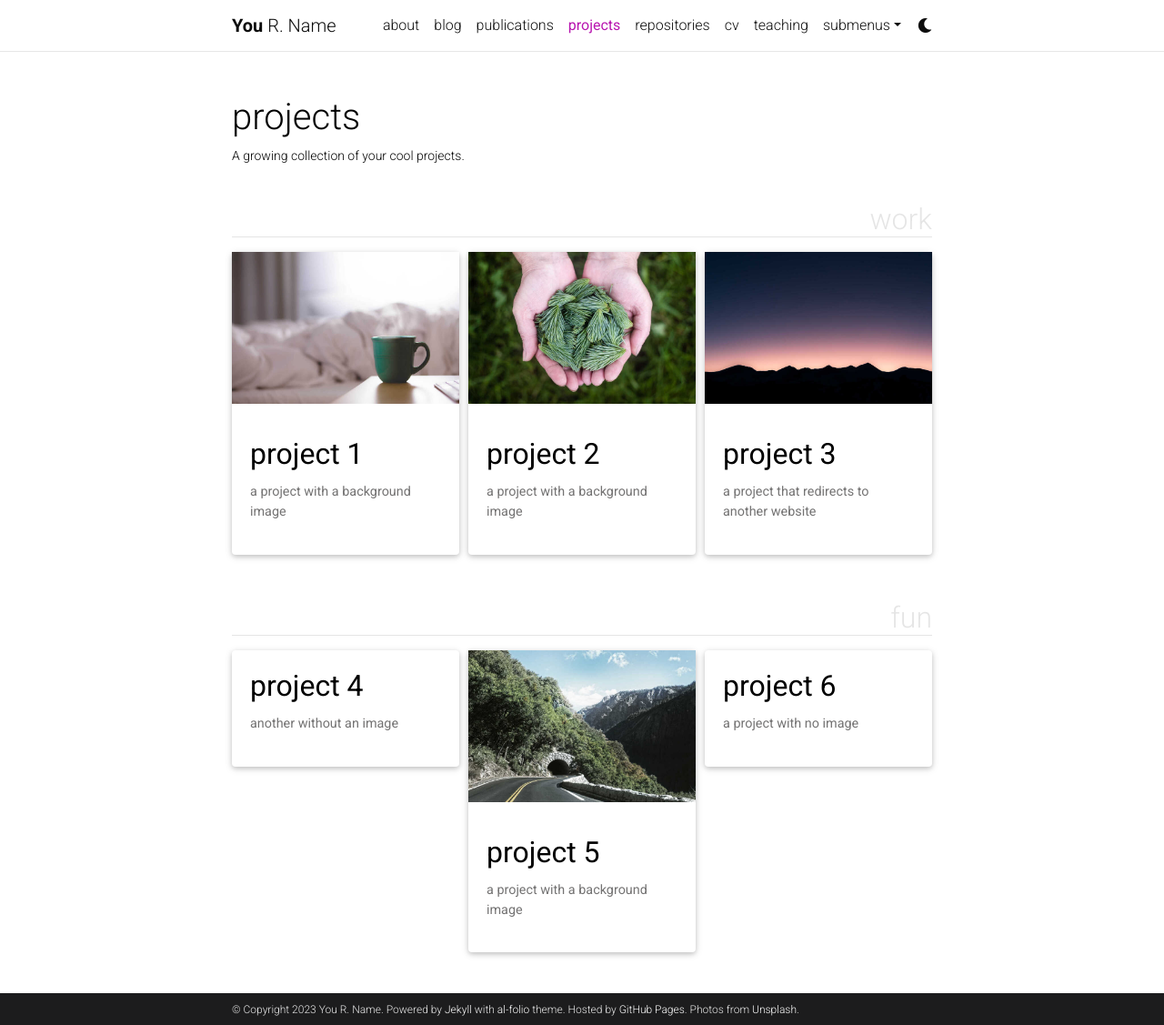
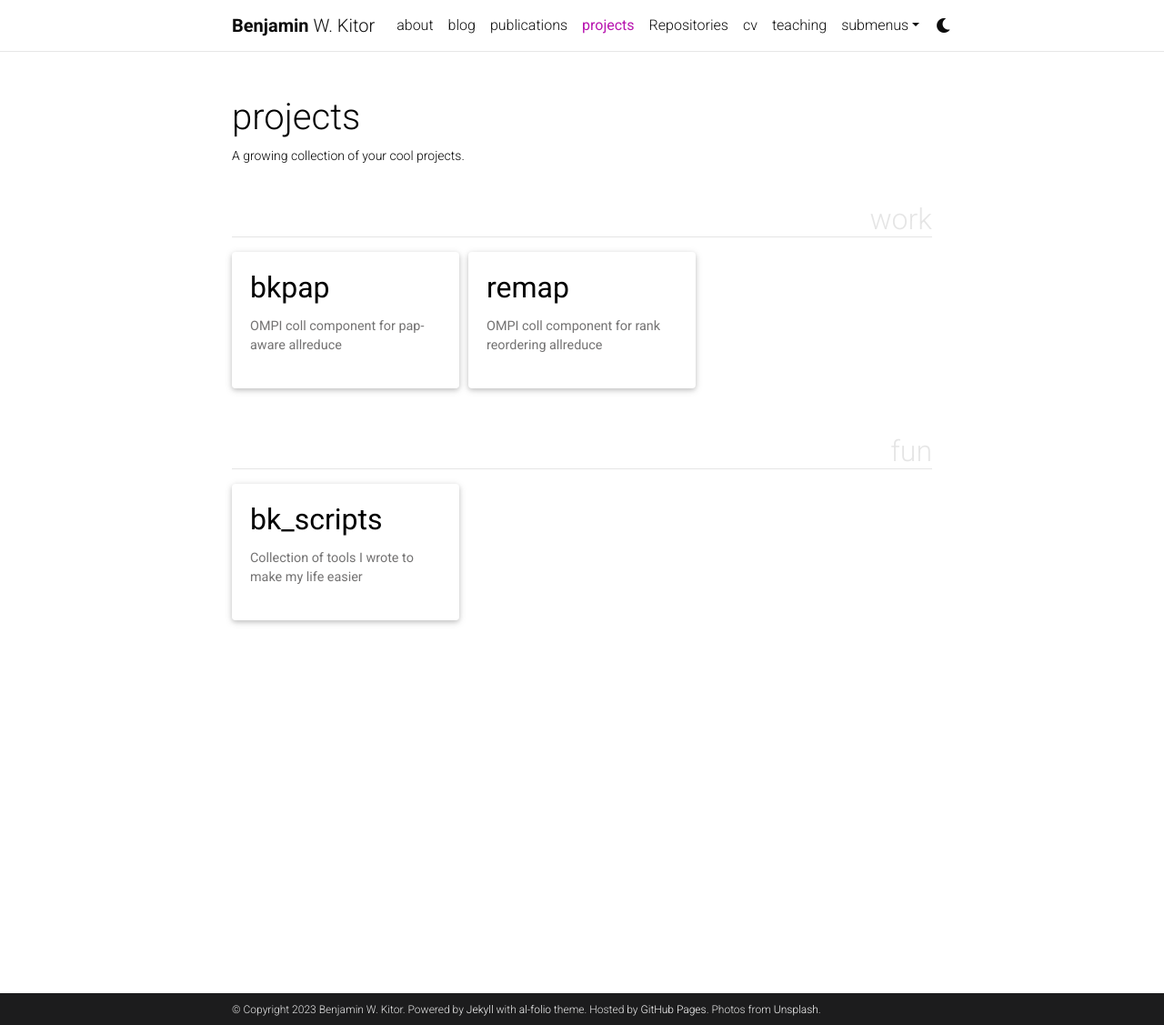
Before and after one commit to BKitor/ai-folio, a Jekyll site: the page built from _pages/projects.md, in a window 1280 px wide and 1127 px high. Shown: the whole window at 91% size. Built offline with Jekyll 4.4.1, drawn with Linux system fonts in a browser that asks for light colours; full-size pictures stand in for the smaller copies a plugin makes; comment, search, counter and statistics services are not loaded; a style sheet for code colours, icons or effects is not loaded.

Commit message:
woring commit

````diff
--- a/_config.yml
+++ b/_config.yml
@@ -3,12 +3,12 @@
 # -----------------------------------------------------------------------------
 
 title: blank # the website title (if blank, full name will be used instead)
-first_name: You
-middle_name: R.
-last_name: Name
-email: you@example.com
+first_name: Benjamin
+middle_name: W.
+last_name: Kitor
+email: bkitor@gmail.com
 description: > # the ">" symbol means to ignore newlines until "footer_text:"
-  A simple, whitespace theme for academics. Based on [*folio](https://github.com/bogoli/-folio) design.
+  Benjamin Kitor's personal website
 footer_text: >
   Powered by <a href="https://jekyllrb.com/" target="_blank">Jekyll</a> with <a href="https://github.com/alshedivat/al-folio">al-folio</a> theme.
   Hosted by <a href="https://pages.github.com/" target="_blank">GitHub Pages</a>.
@@ -18,8 +18,8 @@ keywords: jekyll, jekyll-theme, academic-website, portfolio-website  # add your
 lang: en # the language of your site (for example: en, fr, cn, ru, etc.)
 icon: ⚛️  # the emoji used as the favicon (alternatively, provide image name in /assets/img/)
 
-url: https://alshedivat.github.io # the base hostname & protocol for your site
-baseurl: /al-folio # the subpath of your site, e.g. /blog/
+url: https://bkitor.github.io # the base hostname & protocol for your site
+baseurl: # the subpath of your site, e.g. /blog/
 last_updated: false # set to true if you want to display last updated in the footer
 impressum_path:  # set to path to include impressum link in the footer, use the same path as permalink in a page, helps to conform with EU GDPR
 
@@ -41,7 +41,7 @@ repo_theme_dark: dark           # https://github.com/anuraghazra/github-readme-s
 # will use title and url fields
 # Take a look to https://github.com/jekyll/jekyll-feed for more customization
 
-rss_icon: true
+rss_icon: false
 
 # -----------------------------------------------------------------------------
 # Layout
@@ -67,11 +67,11 @@ og_image: # The site-wide (default for all links) Open Graph preview image
 # Social integration
 # -----------------------------------------------------------------------------
 
-github_username: # your GitHub user name
+github_username: bkitor # your GitHub user name
 gitlab_username: # your GitLab user name
 twitter_username: # your Twitter handle
 mastodon_username: # your mastodon instance+username in the format instance.tld/@username
-linkedin_username: # your LinkedIn user name
+linkedin_username: bkitor # your LinkedIn user name
 telegram_username: # your Telegram user name
 scholar_userid: # your Google Scholar ID
 semanticscholar_id: # your Semantic Scholar ID
@@ -126,29 +126,29 @@ pagination:
 # Giscus comments (RECOMMENDED)
 # Follow instructions on https://giscus.app/ to setup for your repo to fill out
 # the information below.
-giscus:
-  repo: alshedivat/al-folio      # <your-github-user-name>/<your-github-repo-name>
-  repo_id: MDEwOlJlcG9zaXRvcnk2MDAyNDM2NQ==
-  category: Comments             # name of the category under which discussions will be created
-  category_id: DIC_kwDOA5PmLc4CTBt6
-  mapping: title                 # identify discussions by post title
-  strict: 1                      # use strict identification mode
-  reactions_enabled: 1           # enable (1) or disable (0) emoji reactions
-  input_position: bottom         # whether to display input form below (bottom) or above (top) the comments
-  theme: preferred_color_scheme  # name of the color scheme (preferred works well with al-folio light/dark mode)
-  emit_metadata: 0
-  lang: en
+# giscus:
+#   repo: bkitor/al-folio      # <your-github-user-name>/<your-github-repo-name>
+#   repo_id:
+#   category: Comments             # name of the category under which discussions will be created
+#   category_id: DIC_kwDOA5PmLc4CTBt6
+#   mapping: title                 # identify discussions by post title
+#   strict: 1                      # use strict identification mode
+#   reactions_enabled: 1           # enable (1) or disable (0) emoji reactions
+#   input_position: bottom         # whether to display input form below (bottom) or above (top) the comments
+#   theme: preferred_color_scheme  # name of the color scheme (preferred works well with al-folio light/dark mode)
+#   emit_metadata: 0
+#   lang: en
 
 # Disqus comments (DEPRECATED)
-disqus_shortname: al-folio # put your disqus shortname
+disqus_shortname: # put your disqus shortname
 # https://help.disqus.com/en/articles/1717111-what-s-a-shortname
 
 # External sources.
 # If you have blog posts published on medium.com or other exteranl sources,
 # you can display them in your blog by adding a link to the RSS feed.
-external_sources:
-  - name: medium.com
-    rss_url: https://medium.com/@al-folio/feed
+# external_sources:
+#   - name: medium.com
+#     rss_url: https://medium.com/@al-folio/feed
 
 # -----------------------------------------------------------------------------
 # Collections
--- a/_projects/1_project.md
+++ /dev/null
@@ -1,80 +0,0 @@
----
-layout: page
-title: project 1
-description: a project with a background image
-img: assets/img/12.jpg
-importance: 1
-category: work
----
-
-Every project has a beautiful feature showcase page.
-It's easy to include images in a flexible 3-column grid format.
-Make your photos 1/3, 2/3, or full width.
-
-To give your project a background in the portfolio page, just add the img tag to the front matter like so:
-
-    ---
-    layout: page
-    title: project
-    description: a project with a background image
-    img: /assets/img/12.jpg
-    ---
-
-<div class="row">
-    <div class="col-sm mt-3 mt-md-0">
-        {% include figure.html path="assets/img/1.jpg" title="example image" class="img-fluid rounded z-depth-1" %}
-    </div>
-    <div class="col-sm mt-3 mt-md-0">
-        {% include figure.html path="assets/img/3.jpg" title="example image" class="img-fluid rounded z-depth-1" %}
-    </div>
-    <div class="col-sm mt-3 mt-md-0">
-        {% include figure.html path="assets/img/5.jpg" title="example image" class="img-fluid rounded z-depth-1" %}
-    </div>
-</div>
-<div class="caption">
-    Caption photos easily. On the left, a road goes through a tunnel. Middle, leaves artistically fall in a hipster photoshoot. Right, in another hipster photoshoot, a lumberjack grasps a handful of pine needles.
-</div>
-<div class="row">
-    <div class="col-sm mt-3 mt-md-0">
-        {% include figure.html path="assets/img/5.jpg" title="example image" class="img-fluid rounded z-depth-1" %}
-    </div>
-</div>
-<div class="caption">
-    This image can also have a caption. It's like magic.
-</div>
-
-You can also put regular text between your rows of images.
-Say you wanted to write a little bit about your project before you posted the rest of the images.
-You describe how you toiled, sweated, *bled* for your project, and then... you reveal its glory in the next row of images.
-
-
-<div class="row justify-content-sm-center">
-    <div class="col-sm-8 mt-3 mt-md-0">
-        {% include figure.html path="assets/img/6.jpg" title="example image" class="img-fluid rounded z-depth-1" %}
-    </div>
-    <div class="col-sm-4 mt-3 mt-md-0">
-        {% include figure.html path="assets/img/11.jpg" title="example image" class="img-fluid rounded z-depth-1" %}
-    </div>
-</div>
-<div class="caption">
-    You can also have artistically styled 2/3 + 1/3 images, like these.
-</div>
-
-
-The code is simple.
-Just wrap your images with `<div class="col-sm">` and place them inside `<div class="row">` (read more about the <a href="https://getbootstrap.com/docs/4.4/layout/grid/">Bootstrap Grid</a> system).
-To make images responsive, add `img-fluid` class to each; for rounded corners and shadows use `rounded` and `z-depth-1` classes.
-Here's the code for the last row of images above:
-
-{% raw %}
-```html
-<div class="row justify-content-sm-center">
-    <div class="col-sm-8 mt-3 mt-md-0">
-        {% include figure.html path="assets/img/6.jpg" title="example image" class="img-fluid rounded z-depth-1" %}
-    </div>
-    <div class="col-sm-4 mt-3 mt-md-0">
-        {% include figure.html path="assets/img/11.jpg" title="example image" class="img-fluid rounded z-depth-1" %}
-    </div>
-</div>
-```
-{% endraw %}
--- a/_projects/2_project.md
+++ /dev/null
@@ -1,80 +0,0 @@
----
-layout: page
-title: project 2
-description: a project with a background image
-img: assets/img/3.jpg
-importance: 2
-category: work
----
-
-Every project has a beautiful feature showcase page.
-It's easy to include images in a flexible 3-column grid format.
-Make your photos 1/3, 2/3, or full width.
-
-To give your project a background in the portfolio page, just add the img tag to the front matter like so:
-
-    ---
-    layout: page
-    title: project
-    description: a project with a background image
-    img: /assets/img/12.jpg
-    ---
-
-<div class="row">
-    <div class="col-sm mt-3 mt-md-0">
-        {% include figure.html path="assets/img/1.jpg" title="example image" class="img-fluid rounded z-depth-1" %}
-    </div>
-    <div class="col-sm mt-3 mt-md-0">
-        {% include figure.html path="assets/img/3.jpg" title="example image" class="img-fluid rounded z-depth-1" %}
-    </div>
-    <div class="col-sm mt-3 mt-md-0">
-        {% include figure.html path="assets/img/5.jpg" title="example image" class="img-fluid rounded z-depth-1" %}
-    </div>
-</div>
-<div class="caption">
-    Caption photos easily. On the left, a road goes through a tunnel. Middle, leaves artistically fall in a hipster photoshoot. Right, in another hipster photoshoot, a lumberjack grasps a handful of pine needles.
-</div>
-<div class="row">
-    <div class="col-sm mt-3 mt-md-0">
-        {% include figure.html path="assets/img/5.jpg" title="example image" class="img-fluid rounded z-depth-1" %}
-    </div>
-</div>
-<div class="caption">
-    This image can also have a caption. It's like magic.
-</div>
-
-You can also put regular text between your rows of images.
-Say you wanted to write a little bit about your project before you posted the rest of the images.
-You describe how you toiled, sweated, *bled* for your project, and then... you reveal its glory in the next row of images.
-
-
-<div class="row justify-content-sm-center">
-    <div class="col-sm-8 mt-3 mt-md-0">
-        {% include figure.html path="assets/img/6.jpg" title="example image" class="img-fluid rounded z-depth-1" %}
-    </div>
-    <div class="col-sm-4 mt-3 mt-md-0">
-        {% include figure.html path="assets/img/11.jpg" title="example image" class="img-fluid rounded z-depth-1" %}
-    </div>
-</div>
-<div class="caption">
-    You can also have artistically styled 2/3 + 1/3 images, like these.
-</div>
-
-
-The code is simple.
-Just wrap your images with `<div class="col-sm">` and place them inside `<div class="row">` (read more about the <a href="https://getbootstrap.com/docs/4.4/layout/grid/">Bootstrap Grid</a> system).
-To make images responsive, add `img-fluid` class to each; for rounded corners and shadows use `rounded` and `z-depth-1` classes.
-Here's the code for the last row of images above:
-
-{% raw %}
-```html
-<div class="row justify-content-sm-center">
-    <div class="col-sm-8 mt-3 mt-md-0">
-        {% include figure.html path="assets/img/6.jpg" title="example image" class="img-fluid rounded z-depth-1" %}
-    </div>
-    <div class="col-sm-4 mt-3 mt-md-0">
-        {% include figure.html path="assets/img/11.jpg" title="example image" class="img-fluid rounded z-depth-1" %}
-    </div>
-</div>
-```
-{% endraw %}
--- a/_projects/4_project.md
+++ /dev/null
@@ -1,80 +0,0 @@
----
-layout: page
-title: project 4
-description: another without an image
-img:
-importance: 3
-category: fun
----
-
-Every project has a beautiful feature showcase page.
-It's easy to include images in a flexible 3-column grid format.
-Make your photos 1/3, 2/3, or full width.
-
-To give your project a background in the portfolio page, just add the img tag to the front matter like so:
-
-    ---
-    layout: page
-    title: project
-    description: a project with a background image
-    img: /assets/img/12.jpg
-    ---
-
-<div class="row">
-    <div class="col-sm mt-3 mt-md-0">
-        {% include figure.html path="assets/img/1.jpg" title="example image" class="img-fluid rounded z-depth-1" %}
-    </div>
-    <div class="col-sm mt-3 mt-md-0">
-        {% include figure.html path="assets/img/3.jpg" title="example image" class="img-fluid rounded z-depth-1" %}
-    </div>
-    <div class="col-sm mt-3 mt-md-0">
-        {% include figure.html path="assets/img/5.jpg" title="example image" class="img-fluid rounded z-depth-1" %}
-    </div>
-</div>
-<div class="caption">
-    Caption photos easily. On the left, a road goes through a tunnel. Middle, leaves artistically fall in a hipster photoshoot. Right, in another hipster photoshoot, a lumberjack grasps a handful of pine needles.
-</div>
-<div class="row">
-    <div class="col-sm mt-3 mt-md-0">
-        {% include figure.html path="assets/img/5.jpg" title="example image" class="img-fluid rounded z-depth-1" %}
-    </div>
-</div>
-<div class="caption">
-    This image can also have a caption. It's like magic.
-</div>
-
-You can also put regular text between your rows of images.
-Say you wanted to write a little bit about your project before you posted the rest of the images.
-You describe how you toiled, sweated, *bled* for your project, and then... you reveal its glory in the next row of images.
-
-
-<div class="row justify-content-sm-center">
-    <div class="col-sm-8 mt-3 mt-md-0">
-        {% include figure.html path="assets/img/6.jpg" title="example image" class="img-fluid rounded z-depth-1" %}
-    </div>
-    <div class="col-sm-4 mt-3 mt-md-0">
-        {% include figure.html path="assets/img/11.jpg" title="example image" class="img-fluid rounded z-depth-1" %}
-    </div>
-</div>
-<div class="caption">
-    You can also have artistically styled 2/3 + 1/3 images, like these.
-</div>
-
-
-The code is simple.
-Just wrap your images with `<div class="col-sm">` and place them inside `<div class="row">` (read more about the <a href="https://getbootstrap.com/docs/4.4/layout/grid/">Bootstrap Grid</a> system).
-To make images responsive, add `img-fluid` class to each; for rounded corners and shadows use `rounded` and `z-depth-1` classes.
-Here's the code for the last row of images above:
-
-{% raw %}
-```html
-<div class="row justify-content-sm-center">
-    <div class="col-sm-8 mt-3 mt-md-0">
-        {% include figure.html path="assets/img/6.jpg" title="example image" class="img-fluid rounded z-depth-1" %}
-    </div>
-    <div class="col-sm-4 mt-3 mt-md-0">
-        {% include figure.html path="assets/img/11.jpg" title="example image" class="img-fluid rounded z-depth-1" %}
-    </div>
-</div>
-```
-{% endraw %}
--- a/_projects/5_project.md
+++ /dev/null
@@ -1,80 +0,0 @@
----
-layout: page
-title: project 5
-description: a project with a background image
-img: assets/img/1.jpg
-importance: 3
-category: fun
----
-
-Every project has a beautiful feature showcase page.
-It's easy to include images in a flexible 3-column grid format.
-Make your photos 1/3, 2/3, or full width.
-
-To give your project a background in the portfolio page, just add the img tag to the front matter like so:
-
-    ---
-    layout: page
-    title: project
-    description: a project with a background image
-    img: /assets/img/12.jpg
-    ---
-
-<div class="row">
-    <div class="col-sm mt-3 mt-md-0">
-        {% include figure.html path="assets/img/1.jpg" title="example image" class="img-fluid rounded z-depth-1" %}
-    </div>
-    <div class="col-sm mt-3 mt-md-0">
-        {% include figure.html path="assets/img/3.jpg" title="example image" class="img-fluid rounded z-depth-1" %}
-    </div>
-    <div class="col-sm mt-3 mt-md-0">
-        {% include figure.html path="assets/img/5.jpg" title="example image" class="img-fluid rounded z-depth-1" %}
-    </div>
-</div>
-<div class="caption">
-    Caption photos easily. On the left, a road goes through a tunnel. Middle, leaves artistically fall in a hipster photoshoot. Right, in another hipster photoshoot, a lumberjack grasps a handful of pine needles.
-</div>
-<div class="row">
-    <div class="col-sm mt-3 mt-md-0">
-        {% include figure.html path="assets/img/5.jpg" title="example image" class="img-fluid rounded z-depth-1" %}
-    </div>
-</div>
-<div class="caption">
-    This image can also have a caption. It's like magic.
-</div>
-
-You can also put regular text between your rows of images.
-Say you wanted to write a little bit about your project before you posted the rest of the images.
-You describe how you toiled, sweated, *bled* for your project, and then... you reveal its glory in the next row of images.
-
-
-<div class="row justify-content-sm-center">
-    <div class="col-sm-8 mt-3 mt-md-0">
-        {% include figure.html path="assets/img/6.jpg" title="example image" class="img-fluid rounded z-depth-1" %}
-    </div>
-    <div class="col-sm-4 mt-3 mt-md-0">
-        {% include figure.html path="assets/img/11.jpg" title="example image" class="img-fluid rounded z-depth-1" %}
-    </div>
-</div>
-<div class="caption">
-    You can also have artistically styled 2/3 + 1/3 images, like these.
-</div>
-
-
-The code is simple.
-Just wrap your images with `<div class="col-sm">` and place them inside `<div class="row">` (read more about the <a href="https://getbootstrap.com/docs/4.4/layout/grid/">Bootstrap Grid</a> system).
-To make images responsive, add `img-fluid` class to each; for rounded corners and shadows use `rounded` and `z-depth-1` classes.
-Here's the code for the last row of images above:
-
-{% raw %}
-```html
-<div class="row justify-content-sm-center">
-    <div class="col-sm-8 mt-3 mt-md-0">
-        {% include figure.html path="assets/img/6.jpg" title="example image" class="img-fluid rounded z-depth-1" %}
-    </div>
-    <div class="col-sm-4 mt-3 mt-md-0">
-        {% include figure.html path="assets/img/11.jpg" title="example image" class="img-fluid rounded z-depth-1" %}
-    </div>
-</div>
-```
-{% endraw %}
--- a/_projects/6_project.md
+++ /dev/null
@@ -1,80 +0,0 @@
----
-layout: page
-title: project 6
-description: a project with no image
-img:
-importance: 4
-category: fun
----
-
-Every project has a beautiful feature showcase page.
-It's easy to include images in a flexible 3-column grid format.
-Make your photos 1/3, 2/3, or full width.
-
-To give your project a background in the portfolio page, just add the img tag to the front matter like so:
-
-    ---
-    layout: page
-    title: project
-    description: a project with a background image
-    img: /assets/img/12.jpg
-    ---
-
-<div class="row">
-    <div class="col-sm mt-3 mt-md-0">
-        {% include figure.html path="assets/img/1.jpg" title="example image" class="img-fluid rounded z-depth-1" %}
-    </div>
-    <div class="col-sm mt-3 mt-md-0">
-        {% include figure.html path="assets/img/3.jpg" title="example image" class="img-fluid rounded z-depth-1" %}
-    </div>
-    <div class="col-sm mt-3 mt-md-0">
-        {% include figure.html path="assets/img/5.jpg" title="example image" class="img-fluid rounded z-depth-1" %}
-    </div>
-</div>
-<div class="caption">
-    Caption photos easily. On the left, a road goes through a tunnel. Middle, leaves artistically fall in a hipster photoshoot. Right, in another hipster photoshoot, a lumberjack grasps a handful of pine needles.
-</div>
-<div class="row">
-    <div class="col-sm mt-3 mt-md-0">
-        {% include figure.html path="assets/img/5.jpg" title="example image" class="img-fluid rounded z-depth-1" %}
-    </div>
-</div>
-<div class="caption">
-    This image can also have a caption. It's like magic.
-</div>
-
-You can also put regular text between your rows of images.
-Say you wanted to write a little bit about your project before you posted the rest of the images.
-You describe how you toiled, sweated, *bled* for your project, and then... you reveal its glory in the next row of images.
-
-
-<div class="row justify-content-sm-center">
-    <div class="col-sm-8 mt-3 mt-md-0">
-        {% include figure.html path="assets/img/6.jpg" title="example image" class="img-fluid rounded z-depth-1" %}
-    </div>
-    <div class="col-sm-4 mt-3 mt-md-0">
-        {% include figure.html path="assets/img/11.jpg" title="example image" class="img-fluid rounded z-depth-1" %}
-    </div>
-</div>
-<div class="caption">
-    You can also have artistically styled 2/3 + 1/3 images, like these.
-</div>
-
-
-The code is simple.
-Just wrap your images with `<div class="col-sm">` and place them inside `<div class="row">` (read more about the <a href="https://getbootstrap.com/docs/4.4/layout/grid/">Bootstrap Grid</a> system).
-To make images responsive, add `img-fluid` class to each; for rounded corners and shadows use `rounded` and `z-depth-1` classes.
-Here's the code for the last row of images above:
-
-{% raw %}
-```html
-<div class="row justify-content-sm-center">
-    <div class="col-sm-8 mt-3 mt-md-0">
-        {% include figure.html path="assets/img/6.jpg" title="example image" class="img-fluid rounded z-depth-1" %}
-    </div>
-    <div class="col-sm-4 mt-3 mt-md-0">
-        {% include figure.html path="assets/img/11.jpg" title="example image" class="img-fluid rounded z-depth-1" %}
-    </div>
-</div>
-```
-{% endraw %}
--- /dev/null
+++ b/_projects/bk_scripts.md
@@ -0,0 +1,8 @@
+---
+layout: page
+title: bk_scripts
+description: Collection of tools I wrote to make my life easier
+img:
+importance: 1
+category: fun
+---
--- /dev/null
+++ b/_projects/bkpap.md
@@ -0,0 +1,8 @@
+---
+layout: page
+title: bkpap
+description: OMPI coll component for pap-aware allreduce
+img:
+importance: 1
+category: work
+---
--- /dev/null
+++ b/_projects/remap.md
@@ -0,0 +1,8 @@
+---
+layout: page
+title: Remap
+description: OMPI coll component for rank reordering allreduce
+img:
+importance: 2
+category: work
+---
````
Also changed, not shown: _bibliography/papers.bib (+9 -80 lines), _data/repositories.yml (+5 -9 lines), _pages/publications.md (+1 -1 lines), _pages/repositories.md (+2 -2 lines), _projects/3_project.md (deleted, +0 -81 lines).
